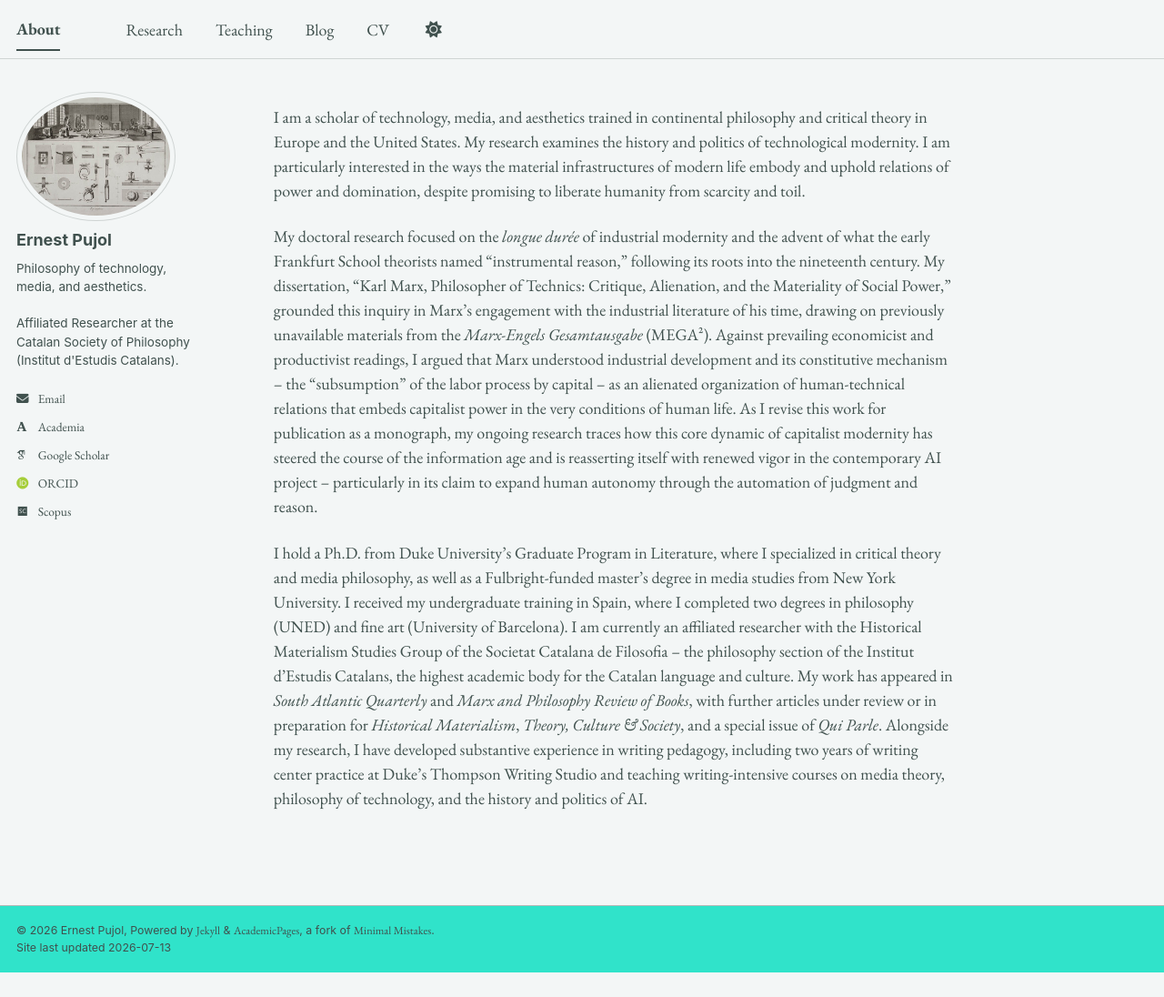
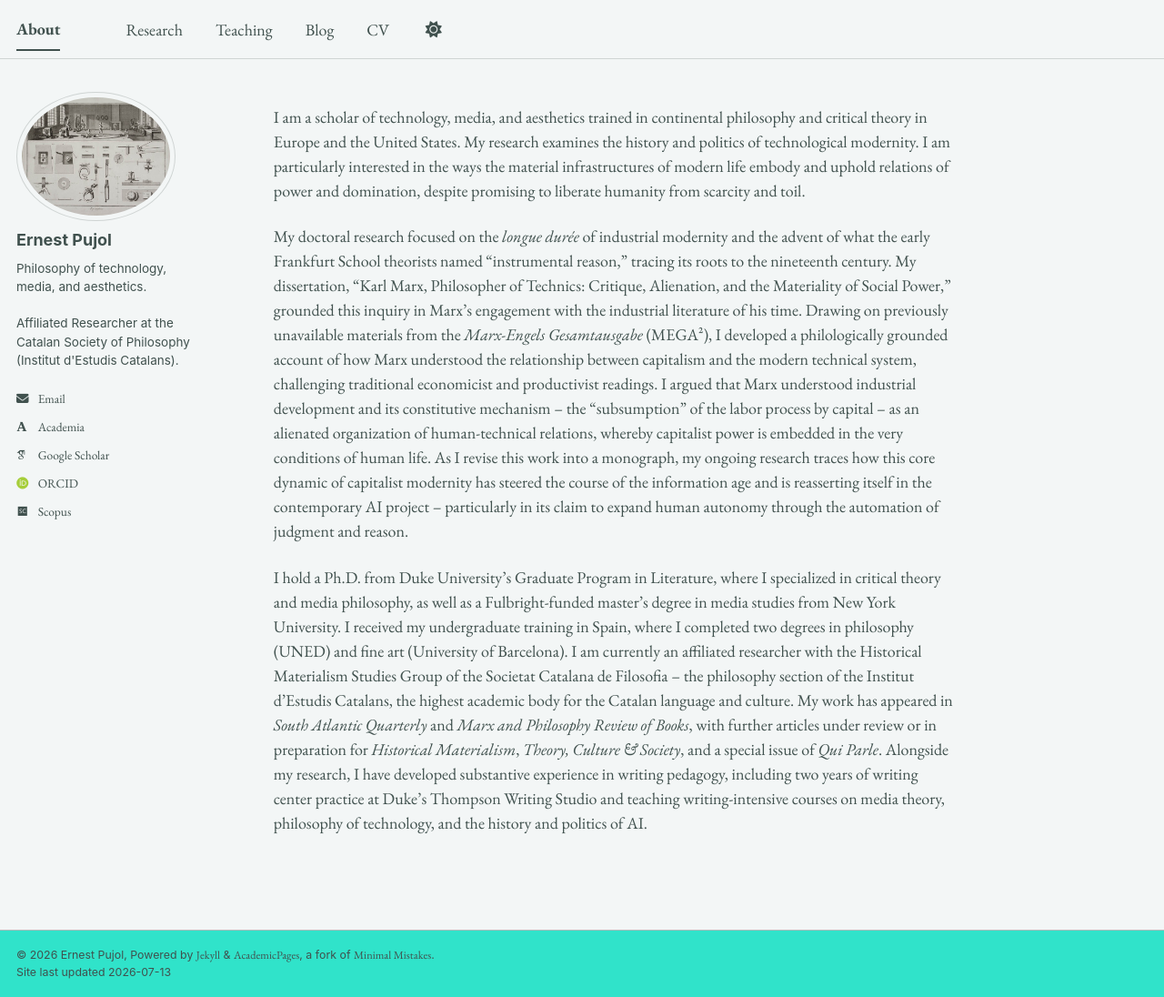
Before and after one commit to epujol90/epujol90.github.io, a Jekyll site: the page built from _pages/about.md, in a window 1280 px wide and 1096 px high. Shown: the whole window at 91% size. Built offline with Jekyll 4.4.1, drawn with Linux system fonts in a browser that asks for light colours; some web fonts are replaced; a script bundle is joined from its source files by our own code; library files that are not in the unit come from our copies.

Commit message:
Update about.md

```diff
--- a/_pages/about.md
+++ b/_pages/about.md
@@ -8,6 +8,6 @@ redirect_from:
 ---
 I am a scholar of technology, media, and aesthetics trained in continental philosophy and critical theory in Europe and the United States. My research examines the history and politics of technological modernity. I am particularly interested in the ways the material infrastructures of modern life embody and uphold relations of power and domination, despite promising to liberate humanity from scarcity and toil.
 
-My doctoral research focused on the _longue durée_ of industrial modernity and the advent of what the early Frankfurt School theorists named "instrumental reason," following its roots into the nineteenth century. My dissertation, “Karl Marx, Philosopher of Technics: Critique, Alienation, and the Materiality of Social Power,” grounded this inquiry in Marx’s engagement with the industrial literature of his time, drawing on previously unavailable materials from the _Marx-Engels Gesamtausgabe_ (MEGA²). Against prevailing economicist and productivist readings, I argued that Marx understood industrial development and its constitutive mechanism -- the "subsumption" of the labor process by capital -- as an alienated organization of human-technical relations that embeds capitalist power in the very conditions of human life. As I revise this work for publication as a monograph, my ongoing research traces how this core dynamic of capitalist modernity has steered the course of the information age and is reasserting itself with renewed vigor in the contemporary AI project -- particularly in its claim to expand human autonomy through the automation of judgment and reason.
+My doctoral research focused on the _longue durée_ of industrial modernity and the advent of what the early Frankfurt School theorists named "instrumental reason," tracing its roots to the nineteenth century. My dissertation, “Karl Marx, Philosopher of Technics: Critique, Alienation, and the Materiality of Social Power,” grounded this inquiry in Marx’s engagement with the industrial literature of his time. Drawing on previously unavailable materials from the _Marx-Engels Gesamtausgabe_ (MEGA²), I developed a philologically grounded account of how Marx understood the relationship between capitalism and the modern technical system, challenging traditional economicist and productivist readings. I argued that Marx understood industrial development and its constitutive mechanism -- the "subsumption" of the labor process by capital -- as an alienated organization of human-technical relations, whereby capitalist power is embedded in the very conditions of human life. As I revise this work into a monograph, my ongoing research traces how this core dynamic of capitalist modernity has steered the course of the information age and is reasserting itself in the contemporary AI project -- particularly in its claim to expand human autonomy through the automation of judgment and reason.
 
 I hold a Ph.D. from Duke University’s Graduate Program in Literature, where I specialized in critical theory and media philosophy, as well as a Fulbright-funded master’s degree in media studies from New York University. I received my undergraduate training in Spain, where I completed two degrees in philosophy (UNED) and fine art (University of Barcelona). I am currently an affiliated researcher with the Historical Materialism Studies Group of the Societat Catalana de Filosofia -- the philosophy section of the Institut d’Estudis Catalans, the highest academic body for the Catalan language and culture. My work has appeared in _South Atlantic Quarterly_ and _Marx and Philosophy Review of Books_, with further articles under review or in preparation for _Historical Materialism_, _Theory, Culture & Society_, and a special issue of _Qui Parle_. Alongside my research, I have developed substantive experience in writing pedagogy, including two years of writing center practice at Duke’s Thompson Writing Studio and teaching writing-intensive courses on media theory, philosophy of technology, and the history and politics of AI.
```
